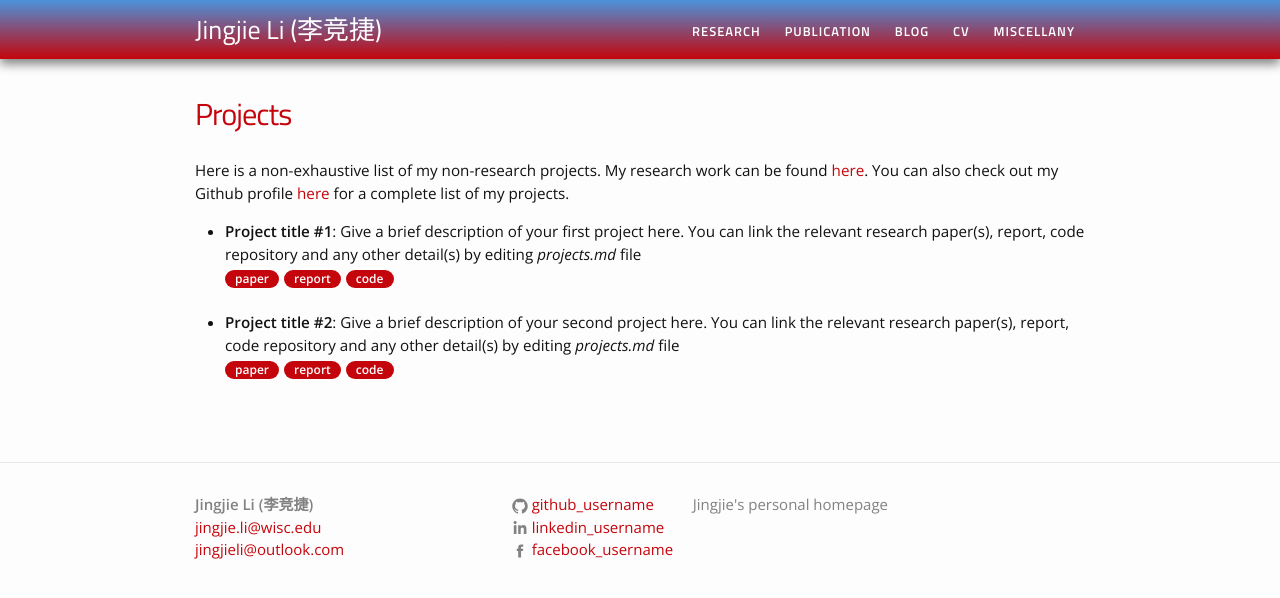
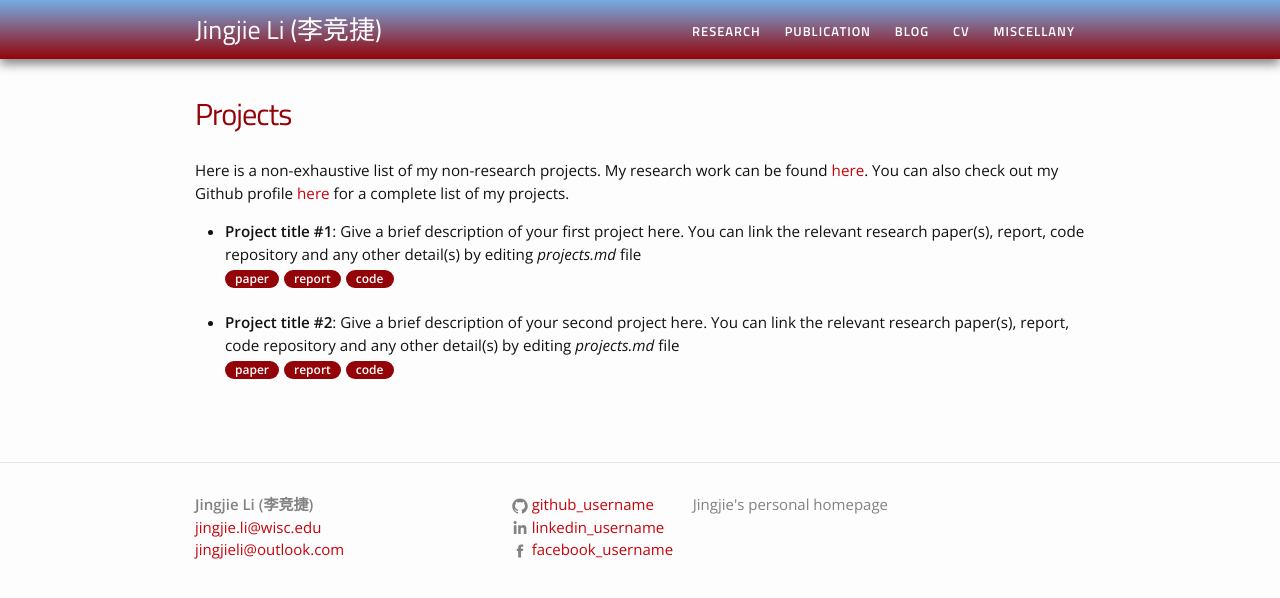
Before and after one commit to jingjieli95/jingjieli95.github.io, a Jekyll site: the page built from projects.md, in a window 1280 px wide. Shown: the top 598 px of the page. Built offline with Jekyll 4.4.1, drawn with Linux system fonts in a browser that asks for light colours.

Commit message:
Update main.scss

```diff
--- a/css/main.scss
+++ b/css/main.scss
@@ -14,8 +14,8 @@
 $background-color: #fdfdfd;
 $brand-color:      #C5050C; //#0077CC;
 
-$blue-color-dark: #C5050C; //darken(#C5050C, 10%);
-$blue-color-light: #4B93DB; //lighten(#C5050C, 50%);//#4B93DB;
+$blue-color-dark: darken(#C5050C, 10%); //darken(#C5050C, 10%);
+$blue-color-light: lighten(#4B93DB, 10%); //lighten(#C5050C, 50%);//#4B93DB;
 
 $grey-color:       #828282;
 $grey-color-light: lighten($grey-color, 40%);
```
